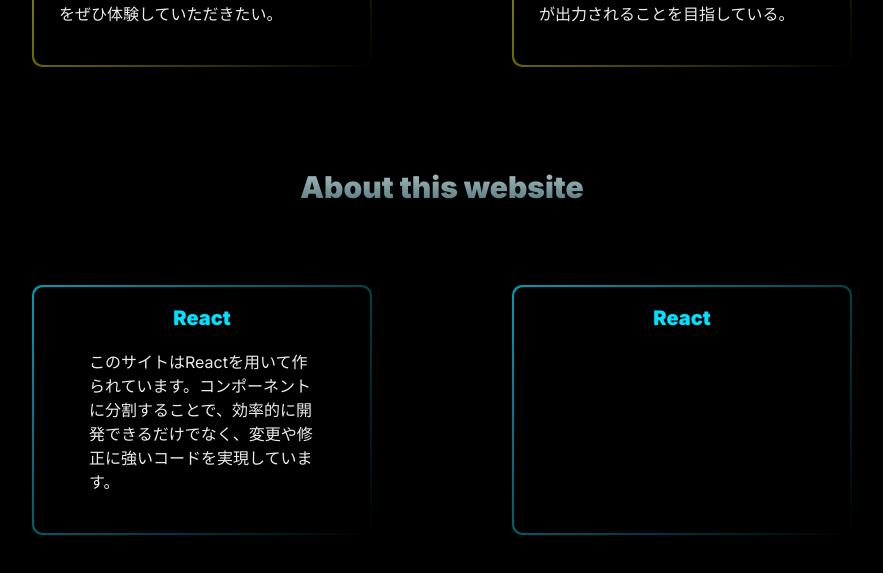
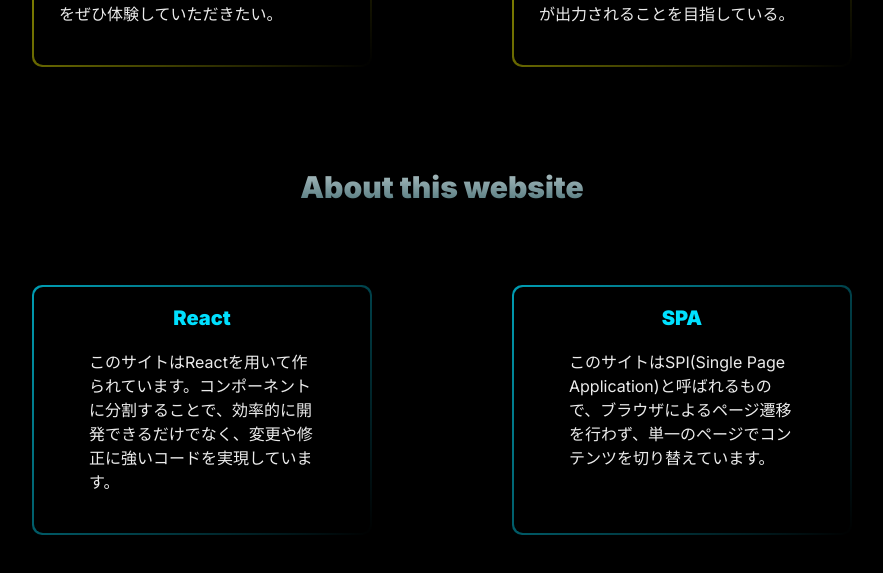
Before and after one commit to pokemon-GA/pokemon-ga-document, a React (Vite) app: page /page2 in a window 1280 px wide. Shown: the part 1065-1638 px from the top of the page, without its empty margins (198-1081 px from the left). Built offline with nearby package versions, Linux system fonts and the light colour scheme.

Commit message:
about this website の内容を書きました。

```diff
--- a/src/components/Page2.jsx
+++ b/src/components/Page2.jsx
@@ -36,10 +36,12 @@
                     link={''}
                 />
                 <PageCard
-                    title={'React'}
+                    title={'SPA'}
                     lang={''}
                     langClass={'hidden'}
-                    text={''}
+                    text={
+                        'このサイトはSPI(Single Page Application)と呼ばれるもので、ブラウザによるページ遷移を行わず、単一のページでコンテンツを切り替えています。'
+                    }
                     button={'hidden'}
                     buttonText={''}
                     link={''}
```
